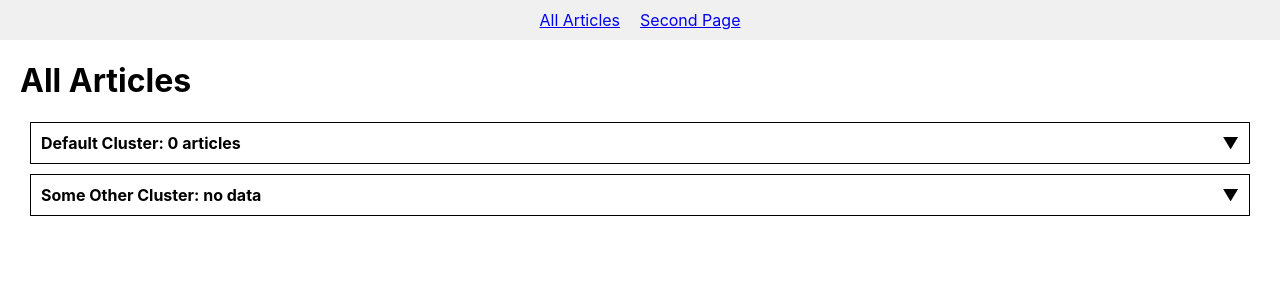
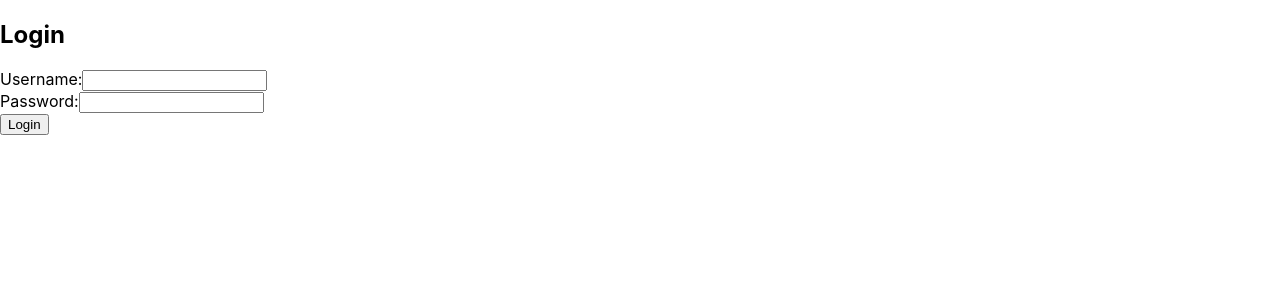
Before and after one commit to SiddarGu/start_gtd, a React (Create React App) app: page / in a window 1280 px wide. Shown: the top 300 px of the page. Built offline with nearby package versions, Linux system fonts and the light colour scheme; no server answers.

Commit message:
feat: log in

```diff
--- a/src/app.jsx
+++ b/src/app.jsx
@@ -9,6 +9,9 @@ import ReactDOM from 'react-dom';
 class App extends React.Component {
   render() {
     return (
+      <div>
+        <button onClick={this.props.onLogout}>Logout</button>
+
       <BrowserRouter>
       <TopBar />
       <Routes>
@@ -17,6 +20,7 @@ class App extends React.Component {
         <Route path="/articles/:article_id" element={<ArticlePage />} />
       </Routes>
     </BrowserRouter>
+    </div>
   );
   }
 }
--- a/src/index.js
+++ b/src/index.js
@@ -3,11 +3,39 @@ import ReactDOM from 'react-dom/client';
 import './index.css';
 import App from './app';
 import reportWebVitals from './reportWebVitals';
+import Login from './login';
+
+class Main extends React.Component {
+  constructor(props) {
+    super(props);
+    this.state = {
+      isLoggedIn: localStorage.getItem('isLoggedIn') === 'true'
+    };
+  }
+
+  handleLoginSuccess = () => {
+    localStorage.setItem('isLoggedIn', 'true');
+    this.setState({ isLoggedIn: true });
+  };
+
+  handleLogout = () => {
+    localStorage.removeItem('isLoggedIn');
+    this.setState({ isLoggedIn: false });
+  };
+
+  render() {
+    if (this.state.isLoggedIn) {
+      return <App onLogout={this.handleLogout} />;
+    } else {
+      return <Login onLoginSuccess={this.handleLoginSuccess} />;
+    }
+  }
+}
 
 const root = ReactDOM.createRoot(document.getElementById('root'));
 root.render(
   <React.StrictMode>
-    <App />
+    <Main />
   </React.StrictMode>
 );
 
--- /dev/null
+++ b/src/login.jsx
@@ -0,0 +1,76 @@
+import React from 'react';
+import axios from 'axios';
+
+class Login extends React.Component {
+  constructor(props) {
+    super(props);
+    this.state = {
+      username: '',
+      password: '',
+      error: '',
+    };
+  }
+
+  handleUsernameChange = (event) => {
+    this.setState({ username: event.target.value });
+  }
+
+  handlePasswordChange = (event) => {
+    this.setState({ password: event.target.value });
+  }
+
+  handleLogin = async (event) => {
+    event.preventDefault();
+    this.setState({ error: '' }); // Reset error message
+
+    try {
+        console.log(this.state.password);
+      const response = await axios.post('http://localhost:5000/login', {
+        username: this.state.username,
+        password: this.state.password,
+      });
+
+      if (response.status === 200) {
+        // Assuming the login is successful
+        this.props.onLoginSuccess(); // Call the onLoginSuccess prop passed from Main
+      } else {
+        // Handle unsuccessful login attempt
+        this.setState({ error: "Login failed. Please try again." });
+      }
+    } catch (error) {
+        console.error(error);
+      // Handle errors (e.g., network error, server error)
+      this.setState({ error: "An error occurred. Please try again later." });
+    }
+  }
+
+  render() {
+    return (
+      <div>
+        <h2>Login</h2>
+        <form onSubmit={this.handleLogin}>
+          <div>
+            <label>Username:</label>
+            <input
+              type="text"
+              value={this.state.username}
+              onChange={this.handleUsernameChange}
+            />
+          </div>
+          <div>
+            <label>Password:</label>
+            <input
+              type="password"
+              value={this.state.password}
+              onChange={this.handlePasswordChange}
+            />
+          </div>
+          <button type="submit">Login</button>
+        </form>
+        {this.state.error && <p style={{ color: 'red' }}>{this.state.error}</p>}
+      </div>
+    );
+  }
+}
+
+export default Login;
```
Also changed, not shown: 1 other file (tests, documents, lock files or other folders).
